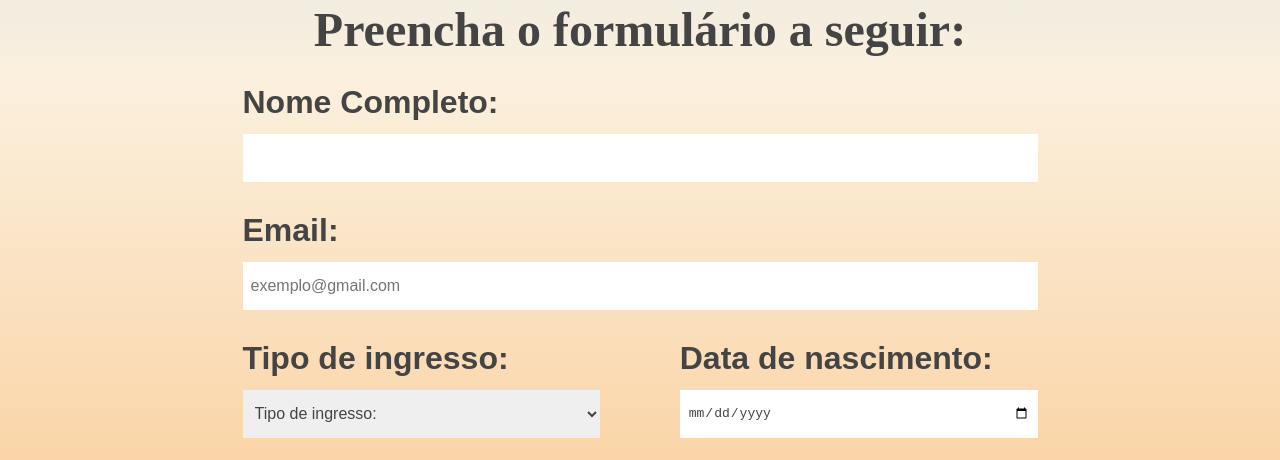
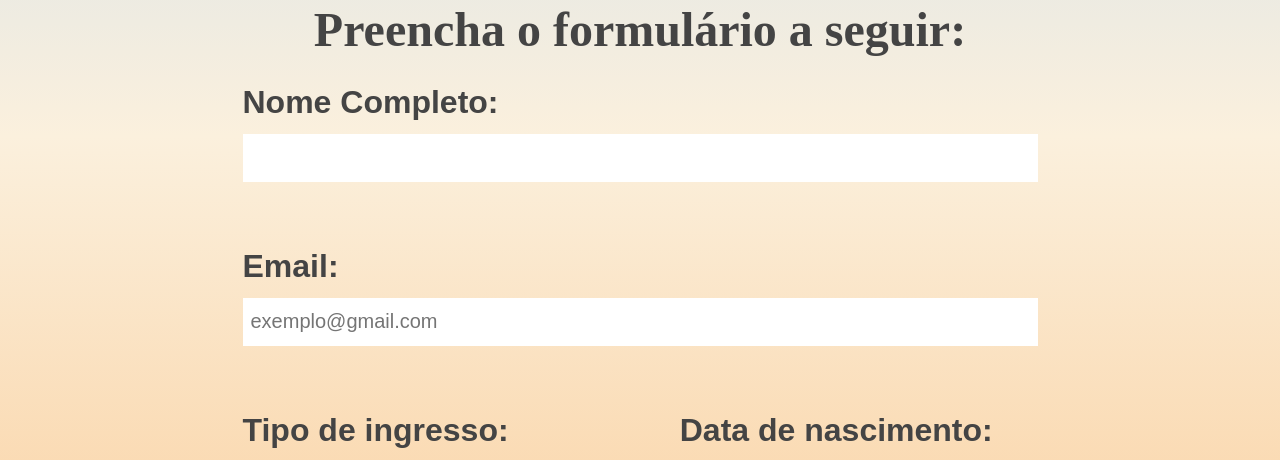
Before and after one commit to noliv197/codechella, a React (Create React App) app: page /ticket in a window 1280 px wide. Shown: the part 456-916 px from the top of the page. Built offline with nearby package versions, Linux system fonts and the light colour scheme.

Commit message:
implement validation

```diff
--- /dev/null
+++ b/src/app/error.ts
@@ -0,0 +1,48 @@
+export default class Error{
+    private types : Array<string>
+    private messages: {
+        name: Object
+        email: Object
+        sector: Object
+        date: Object
+    }
+    constructor(){
+
+        this.types = [
+            'valueMissing',
+            'badInput',
+            'patternMismatch',
+            'customError'
+        ];
+
+        this.messages = {
+            name:{
+                valueMissing: 'Esse campo não pode estar vazio',
+                patternMismatch: 'Nome'
+            },
+            email: {
+                valueMissing: 'Esse campo não pode estar vazio.',
+                patternMismatch: 'Email inválido'
+            },
+            sector:{
+                customError: 'Selecione um tipo de ingresso'
+            },
+            date: {
+                badInput: 'Data não é válida',
+                valueMissing: 'Esse campo não pode estar vazio',
+                customError: 'Só para maiores de 18',
+            }
+        };
+
+    }
+
+    showError(element:HTMLInputElement | HTMLSelectElement, type: "name"|"email"|"sector"|"date"){
+        let message = '';
+        this.types.forEach((err: string) => {
+            if(element.validity[err]){
+                message = this.messages[type][err];
+            }
+        });
+        return message;
+    }
+}
--- a/src/app/ticket.ts
+++ b/src/app/ticket.ts
@@ -10,12 +10,13 @@ export default class Ticket{
         type: string,
         date: Date
         ){
+        let key = uuid.v4()
         await this.server.postTicket(
             name,
             email,
             type,
             date,
-            uuid.v4()
+            key
         )
         // window.location.href = `/success?id=${"RXSDF-2874982A-5SAS546S2"}`
     }
--- a/src/app/validation.ts
+++ b/src/app/validation.ts
@@ -1,3 +1,52 @@
+import Error from "./error"
+interface IValidators{
+    sector: (element: HTMLSelectElement) => void
+    date: (element: HTMLInputElement) => void
+}
 export default class Validation{
+    private validators: IValidators
+    constructor(){
+        this.validators = {
+            sector: (element: HTMLSelectElement) => this.validateSector(element),
+            date: (element: HTMLInputElement) => this.validateDate(element)
+        }
+    }
+    validate(element: HTMLInputElement | HTMLSelectElement, type: "name"|"email"|"sector"|"date"){
+        // Custom Validity
+        if(type in this.validators){
+            this.validators[type](element)
+        }
+
+        //errorMessage
+        if(element.validity.valid){
+            element.classList.remove('invalid')
+            element.classList.add('valid')
+            return ""
+        }else{
+            element.classList.remove('valid')
+            element.classList.add('invalid')
+            return new Error().showError(element, type)
+        }
+    }
+
+    validateSector(element: HTMLSelectElement){
+        let message  = ""
+        console.log(element.value)
+        if(element.value === 'Tipo de ingresso:'){
+            message = 'Escolha um tipo de ingresso'
+        }
+        element.setCustomValidity(message)
+    }
+    validateDate(element: HTMLInputElement){
+        let message = ''
+        let currentDate = new Date();
+        let birthDate = Date.parse(Date()) - Date.parse(element.value);
+        currentDate.setTime(birthDate);
+        let age = currentDate.getFullYear() - 1970;
+        if(age < 18){
+            message = 'Você é menor de idade'
+        }
+        element.setCustomValidity(message)
+    }
 
 }
--- a/src/components/Form/Field/FieldStyle.tsx
+++ b/src/components/Form/Field/FieldStyle.tsx
@@ -3,6 +3,7 @@ import styled from "styled-components";
 export const FieldStyle = styled.fieldset`
     width: 100%;
     padding: var(--spacing-sm) 0;
+    min-height: 132px;
     label{
         display: block;
         font-size: var(--size-rg);
@@ -16,8 +17,24 @@ export const FieldStyle = styled.fieldset`
         border: none;
         padding: var(--spacing-xs);
         box-sizing: border-box;
-        font-size: var(--size-xs);
+        font-size: var(--size-sm);
         color: ${props=> props.theme.text.secondary};
+    }
+    span{
+        display: none;
+    }
+    span.show{
+        display: block;
+        margin-top: var(--spacing-sm);
+        font-size: var(--size-sm);
+        font-weight: var(--weight-extraBold);
+        color: ${props=> props.theme.text.secondary};
+    }
+    input.invalid{
+        border: 2px solid var(--color-invalid);
+    }
+    input.valid{
+        border: 2px solid var(--color-valid);
     }
 `
 
--- a/src/components/Form/Field/index.tsx
+++ b/src/components/Form/Field/index.tsx
@@ -1,4 +1,5 @@
 import { FieldStyle } from "./FieldStyle"
+import Validation from "../../../app/validation"
 
 interface IProps{
     type: string
@@ -14,6 +15,17 @@ function Field(props: IProps){
     function changeValue(event: any){
         props.setFunction(event.target.value)
     }
+    function validate(event: any){
+        let message = new Validation().validate(event.target, event.target.id)
+        let errorText = event.target.nextSibling
+        errorText.innerText = message
+        if (message !== ""){
+            errorText.classList.add('show')
+        }else{
+            errorText.classList.remove('show')
+        }
+        console.log()
+    }
     return(
         <FieldStyle>
             <label htmlFor={props.id}>{props.label}</label>
@@ -24,7 +36,14 @@ function Field(props: IProps){
                 placeholder={props.placeholder}
                 value={props.value}
                 onChange={changeValue}
+                onBlur={validate}
+                pattern={
+                    props.id === 'email'? "^[A-Za-z0-9.]+@[a-z0-9]+\\.[a-z]+\\.([a-z]+)?$" :
+                    props.id === 'name'? "^([A-Za-zàáâäãåąčćęèéêëėįìíîïłńòóôöõøùúûüųūÿýżźñçčšž]+[,.]?[ ]?|[A-Za-zàáâäãåąčćęèéêëėįìíîïłńòóôöõøùúûüųūÿýżźñçčšž]+['-]?)+$":
+                    undefined
+                }
             />
+            <span></span>
         </FieldStyle>
     )
 }
--- a/src/components/Form/Select/SelectStyle.tsx
+++ b/src/components/Form/Select/SelectStyle.tsx
@@ -3,6 +3,7 @@ import styled from "styled-components";
 const SelectStyle = styled.fieldset`
     width: 100%;
     padding: var(--spacing-sm) 0;
+    min-height: 132px;
     label{
         display: block;
         font-size: var(--size-rg);
@@ -19,6 +20,22 @@ const SelectStyle = styled.fieldset`
         font-size: var(--size-xs);
         color: ${props=> props.theme.text.secondary};
     }
+    span{
+        display: none;
+    }
+    span.show{
+        display: block;
+        margin-top: var(--spacing-sm);
+        font-size: var(--size-sm);
+        font-weight: var(--weight-extraBold);
+        color: ${props=> props.theme.text.secondary};
+    }
+    select.invalid{
+        border: 2px solid var(--color-invalid);
+    }
+    select.valid{
+        border: 2px solid var(--color-valid);
+    }
 `
 
 export default SelectStyle
--- a/src/components/Form/Select/index.tsx
+++ b/src/components/Form/Select/index.tsx
@@ -1,5 +1,5 @@
 import SelectStyle from "./SelectStyle"
-
+import Validation from "../../../app/validation"
 interface IProps{
     label: string
     id: string
@@ -14,6 +14,16 @@ function Select(props: IProps){
     function changeValue(event: any){
         props.setFunction(event.target.value)
     }
+    function validate(event: any){
+        let message = new Validation().validate(event.target, event.target.id)
+        let errorText = event.target.nextSibling
+        errorText.innerText = message
+        if (message !== ""){
+            errorText.classList.add('show')
+        }else{
+            errorText.classList.remove('show')
+        }
+    }
     return(
         <SelectStyle>
             <label htmlFor={props.id}>{props.label}</label>
@@ -22,12 +32,14 @@ function Select(props: IProps){
                 required={props.required}
                 value={props.value}
                 onChange={changeValue}
+                onBlur={validate}
             >
                 <option>{props.placeholder}</option>
                 {props.itens.map(item =>
                     <option key={item}>{item}</option>)
                 }
             </select>
+            <span></span>
         </SelectStyle>
     )
 }
--- a/src/components/Form/index.tsx
+++ b/src/components/Form/index.tsx
@@ -27,7 +27,7 @@ function Form(){
             <Field
                 type="text"
                 label="Nome Completo:"
-                id="nome"
+                id="name"
                 required={true}
                 value={name}
                 setFunction={setName}
@@ -44,7 +44,7 @@ function Form(){
             <div className="container">
                 <Select
                     label="Tipo de ingresso:"
-                    id="tipo"
+                    id="sector"
                     placeholder="Tipo de ingresso:"
                     required={true}
                     itens={[
@@ -60,7 +60,7 @@ function Form(){
                 <Field
                     type="date"
                     label="Data de nascimento:"
-                    id="data"
+                    id="date"
                     placeholder="dd/mm/aaaa"
                     required={true}
                     value={date}
--- a/src/theme/GlobalVariables.tsx
+++ b/src/theme/GlobalVariables.tsx
@@ -27,6 +27,8 @@ const GlobalVariables = createGlobalStyle`
         --color-groundFloor: #01A89E;
         --color-superiorFloor: #3F51B5;
         --color-ramp: #0E7DF1;
+        --color-valid: #2fbb3b;
+        --color-invalid: #bb2f2f;
     }
 `
 export default GlobalVariables
--- a/tsconfig.json
+++ b/tsconfig.json
@@ -17,6 +17,7 @@
     "moduleResolution": "node",
     "resolveJsonModule": true,
     "isolatedModules": true,
+    "noImplicitAny": false,
     "noEmit": true,
     "jsx": "react-jsx"
   },
```
Also changed, not shown: src/app/server.ts (+5 -5 lines).
